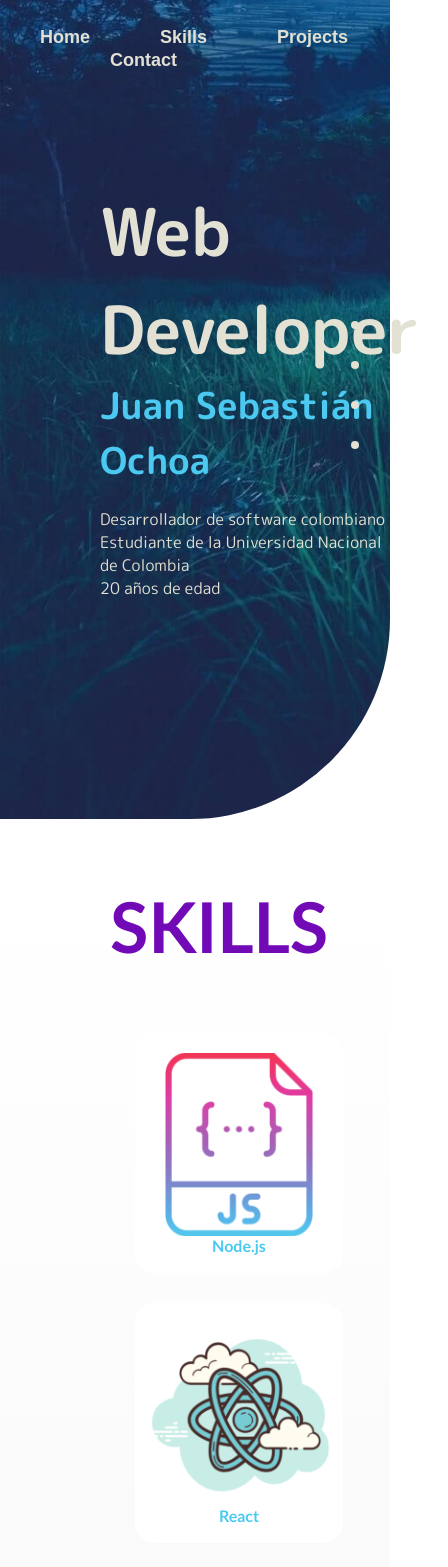
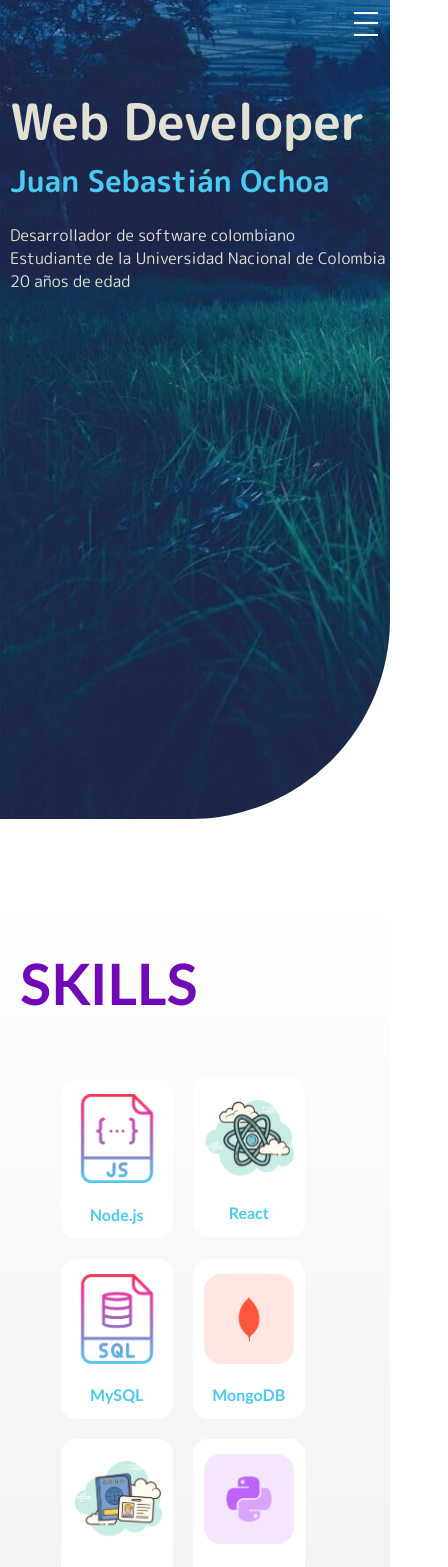
Before and after one commit to Sebastian2000pk/Sebastian2000pk, a React app: page / in a window 390 px wide. Shown: the top 1567 px of the page, 448 px wide, since content can reach past the window. Built offline with nearby package versions, Linux system fonts and the light colour scheme.

Commit message:
Se hizo responsive

```diff
--- a/src/assets/styles/components/Contact.scss
+++ b/src/assets/styles/components/Contact.scss
@@ -36,3 +36,24 @@
 .sub-container {
   padding: 50px 100px 10px 100px;
 }
+
+@media (max-width: 765px) {
+  .contact {
+    margin-top: 5rem;
+  }
+  .contact > div {
+    border-top-left-radius: 60% 60px;
+    border-top-right-radius: 60% 60px;
+    width: 120%;
+    margin-left: -10%;
+  }
+  .contact-container {
+    padding: 1rem 2%;
+    display: flex;
+    flex-direction: column;
+  }
+  .sub-container {
+    padding: 50px 100px 10px 100px;
+    display: block;
+  }
+}
--- a/src/assets/styles/components/Home.scss
+++ b/src/assets/styles/components/Home.scss
@@ -22,3 +22,21 @@
   font-weight: 700;
   font-size: 37px;
 }
+
+@media (max-width: 765px) {
+  .home-text {
+    margin-left: 10px;
+    height: 80vh;
+    padding-top: 10vh;
+  }
+  .title-home {
+    color: #E2E1D3;
+    font-size: 50px;
+    font-weight: 700;
+  }
+  .home-name {
+    color: #4CC9F0;
+    font-weight: 700;
+    font-size: 30px;
+  }
+}
--- a/src/assets/styles/components/Navbar.scss
+++ b/src/assets/styles/components/Navbar.scss
@@ -3,8 +3,10 @@
   align-items: center;
   height: 98px;
   width: 100%;
+  z-index: 2;
+  background-color: none;
 }
-.navbar ul {
+.navbar nav {
   margin-left: auto;
 }
 .navbar li {
@@ -42,3 +44,99 @@
   color: #E2E1D3;
   padding-top: 20px;
 }
+.hamburguer-button {
+  display: none;
+  height: 48px;
+  width: 48px;
+  position: absolute;
+  right: 0;
+}
+.navbar nav {
+  transition: 1s;
+}
+.h-button {
+  visibility: hidden;
+}
+
+
+@media (max-width: 765px) {
+  .navbar {
+    position: fixed;
+    height: 50px;
+    align-items: flex-start;
+    transition: 1s;
+  }
+  .navbar li {
+    display: block;
+    padding: 10px 0;
+  }
+  .nav-purple {
+    background-color: #b5179e;
+  }
+  .nav-transparent {
+    background-color: none;
+  }
+  .navbar li a {
+    font-family: Arial, Helvetica, sans-serif;
+    font-weight: 700;
+    text-decoration: none;
+    color: #E2E1D3;
+    font-size: 30px;
+    position: relative;
+  }
+  .hamburguer-button {
+    display: block;
+  }
+  .navbar nav {
+    margin-left: 0;
+    margin-top: 50px;
+    background-color: rgba(0, 0, 0, 0.836);
+    width: 100%;
+    position: fixed;
+    left: -100%;
+    opacity: 0;
+  }
+  .navbar nav:after {
+    content: '';
+    display: block;
+    height: 95vh;
+    width: 100%;
+  }
+  .h-button:checked ~ nav {
+    display: block;
+    left: 0;
+    opacity: 1;
+  }
+  .hamburguer-button:before, .hamburguer-button:after {
+    position:absolute;
+    display:block;
+    content:" ";
+    width: calc(100% / 2);
+    box-sizing: border-box;
+    left: calc(100% / 4);
+    transition: all 0.2s ease-out;
+  }
+  .hamburguer-button:before {
+      top: calc(100% / 4);
+      height:calc(100% / 4);
+      border-top:2px solid white;
+      border-bottom:2px solid white;
+      background-color: transparent;
+  }
+  .hamburguer-button:after {
+      height:2px;
+      background-color:white;
+      bottom:calc(100% / 4);
+  }
+  .h-button:checked + .hamburguer-button:before, .h-button:checked + .hamburguer-button:after {
+    top:calc(100% / 2);
+    height:2px;
+    border-bottom:0;
+  }
+  .h-button:checked + .hamburguer-button:before {
+      transform: rotate(45deg);
+  }
+  .h-button:checked + .hamburguer-button:after {
+      transform: rotate(-45deg);
+  }
+}
--- a/src/assets/styles/components/Projet-card.scss
+++ b/src/assets/styles/components/Projet-card.scss
@@ -32,3 +32,28 @@
 .image-projet__icon {
   max-width: 90%;
 }
+
+@media (max-width: 765px) {
+  .project-card {
+    background-color: white;
+    height: 280px;
+    width: 192px;
+    display: inline-block;
+    margin: 10px 20px;
+    border-radius: 20px;
+    box-shadow: 0 0 30px rgba(0, 0, 0, 0.527);
+    padding: 30px 20px;
+    transition: 0.5s;
+    cursor: pointer;
+  }
+  .container-project__text {
+    margin-top: 8px;
+  }
+  .project-card__title {
+    font-size: 14px;
+  }
+  .project-card__description {
+    margin-top: 8px;
+    font-size: 11px;
+  }
+}
--- a/src/assets/styles/components/Projets.scss
+++ b/src/assets/styles/components/Projets.scss
@@ -64,3 +64,21 @@
   border: 2px solid #3F37C9;
   border-radius: 50%;
 }
+
+@media (max-width: 765px) {
+  .title-projects {
+    font-size: 55px;
+    margin-left: 20px;
+    padding-top: 90px;
+  }
+  .container-projects {
+    margin-top: 20px;
+    padding: 70px 30px;
+    position: relative;
+    overflow-x: hiden;
+  }
+  .carousel-projets {
+    // display: flex;
+    text-align: center;
+  }
+}
--- a/src/assets/styles/components/Scrollbar.scss
+++ b/src/assets/styles/components/Scrollbar.scss
@@ -36,3 +36,9 @@
 .purple .scrollbar-point {
   background-color: #480CA8;
 }
+
+@media (max-width: 765px) {
+  .scrollbar {
+    display: none;
+  }
+}
--- a/src/assets/styles/components/Skill-card.scss
+++ b/src/assets/styles/components/Skill-card.scss
@@ -20,3 +20,16 @@
   justify-content: space-between;
   height: 100%;
 }
+
+@media (max-width: 765px) {
+  .skill-card {
+    height: 10rem;
+    width: 7rem;
+    margin: 10px;
+    padding: 15px 10px;
+    border-radius: 15px;
+  }
+  .skill-card__container img {
+    max-width: 100%;
+  }
+}
--- a/src/assets/styles/components/Skills.scss
+++ b/src/assets/styles/components/Skills.scss
@@ -14,3 +14,14 @@
 .container-skills {
   padding: 50px 150px 90px 120px;
 }
+
+@media (max-width: 765px) {
+  .title-skills {
+    font-size: 57px;
+    margin-left: 20px;
+    padding-top: 65px;
+  }
+  .container-skills {
+    padding: 50px 13% 90px 13%;
+  }
+}
--- a/src/components/Navbar.jsx
+++ b/src/components/Navbar.jsx
@@ -1,18 +1,50 @@
-import React from 'react';
+import React, { useState } from 'react';
 
 import '../assets/styles/components/Navbar.scss';
 
 
-const Navbar = () => (
-  <div className='navbar'>
+const Navbar = () => {
+
+  function HamburguerClick() {
+    const navbar = document.getElementById('navbar');
+    const hamburguer = document.getElementById("hamburguer-button");
+    if (!hamburguer.checked) {
+      navbar.classList.add('nav-purple');
+    }
+     else if(window.scrollY < height) {
+      navbar.classList.remove('nav-purple');
+     }
+  }
+
+  const [ navbar, setNavbar ] = useState(false);
+  const height = Math.floor(screen.height / 3);
+
+  const changeColor = () => {
+    const hamburguer = document.getElementById("hamburguer-button");
+    if (window.scrollY > height) {
+      setNavbar(true);
+    } else if (!hamburguer.checked) {
+      setNavbar(false);
+    }
+  };
+
+  window.addEventListener('scroll', changeColor);
+
+  return (
+    <div className={navbar ? 'navbar nav-purple' : 'navbar nav-transparent' } id="navbar">
+      <input className="h-button" type="checkbox" value="false" id="hamburguer-button"/>
+      <label htmlFor="hamburguer-button" className="hamburguer-button" onClick={HamburguerClick}></label>
+      <nav>
         <ul>
-      <li><a href="#home">Home</a></li>
+          <li><a href="#home" >Home</a></li>
           <li><a href="#skills">Skills</a></li>
           <li><a href="#projects">Projects</a></li>
           <li><a href="#contact">Contact</a></li>
         </ul>
+      </nav>
     </div>
-);
+  )
+};
 
 
 export default Navbar;
--- a/src/components/Projet-card.jsx
+++ b/src/components/Projet-card.jsx
@@ -3,6 +3,7 @@ import React from 'react';
 import '../assets/styles/components/Projet-card.scss';
 
 import iconPollo from '../assets/static/icon-pollo.png';
+import iconArrow from '../assets/static/arrow.png';
 
 
 const ProjetCard = () => (
--- a/src/components/Projets.jsx
+++ b/src/components/Projets.jsx
@@ -24,10 +24,12 @@ const Projects = () => {
           </div>
         </div>
 
-        <ProjetCard />
-        <ProjetCard />
-        <ProjetCard />
-        <ProjetCard />
+        <div className="carousel-projets">
+          <ProjetCard />
+          <ProjetCard />
+          <ProjetCard />
+          <ProjetCard />
+        </div>
       </div>
     </div>
 
```
Also changed, not shown: src/assets/static/arrow.png (added), src/components/Skills.jsx (line endings or trailing spaces). Lines whose indentation alone changed are shown as unchanged.
